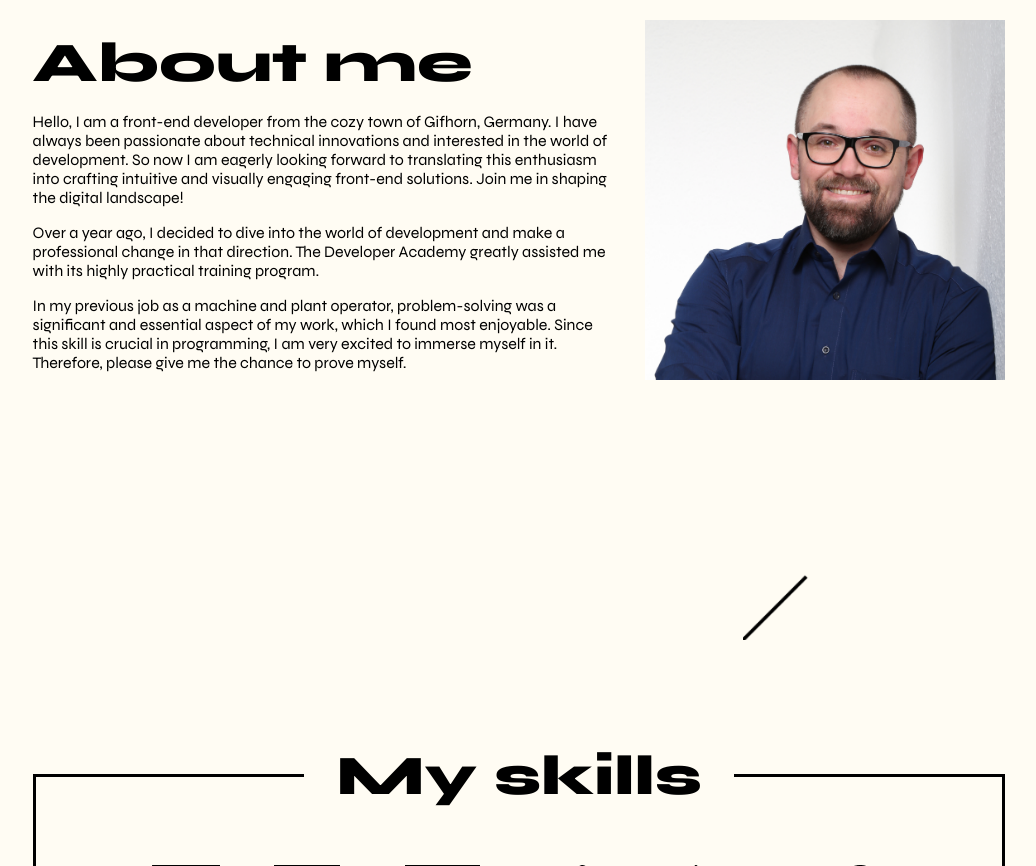
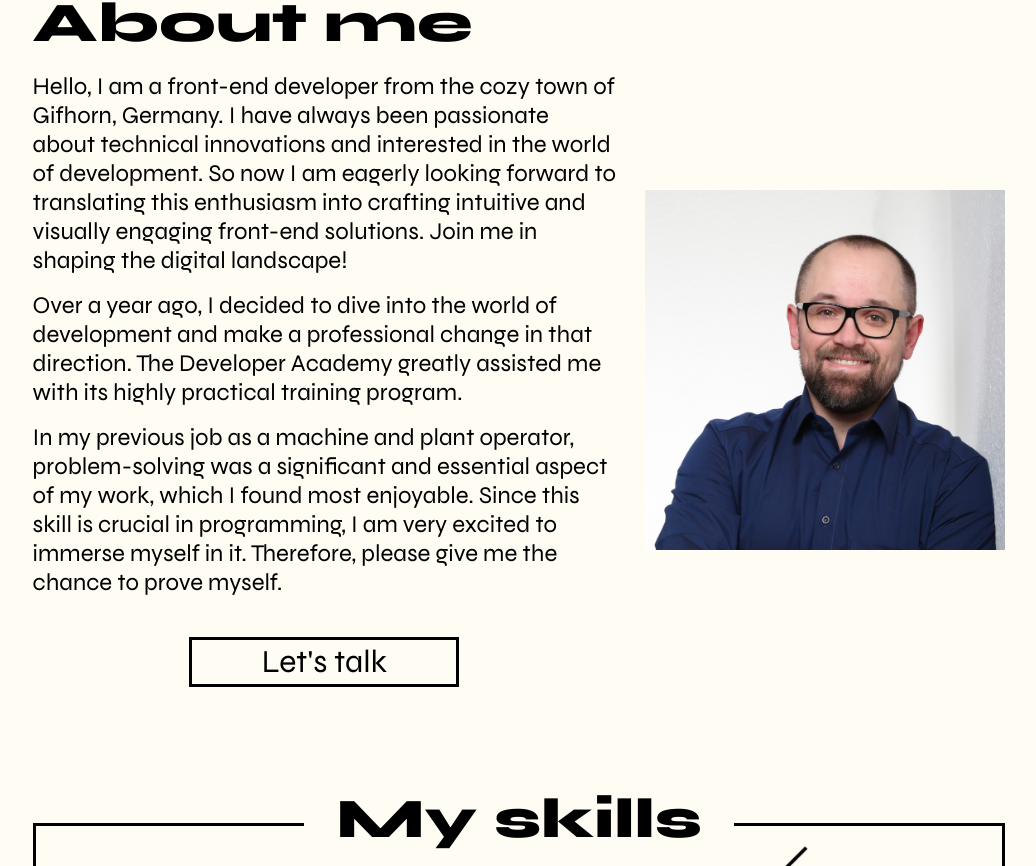
Before and after one commit to AlexD1987/myPortfolio, an Angular app: page / in a window 1280 px wide. Shown: the part 834-1700 px from the top of the page, without its empty margins (121-1157 px from the left). Built offline with nearby package versions, Linux system fonts and the light colour scheme.

Commit message:
update animations

```diff
--- a/src/app/about-me/about-me.component.html
+++ b/src/app/about-me/about-me.component.html
@@ -1,10 +1,24 @@
 <div class="aboutSection">
   <div class="aboutMe">
     <div class="aboutDescription">
-      <h3>About me</h3>
-      <span>Hello, I am a front-end developer from the cozy town of Gifhorn, Germany. I have always been passionate about technical innovations and interested in the world of development. So now I am eagerly looking forward to translating this enthusiasm into crafting intuitive and visually engaging front-end solutions. Join me in shaping the digital landscape!</span>
-      <span>Over a year ago, I decided to dive into the world of development and make a professional change in that direction. The Developer Academy greatly assisted me with its highly practical training program.</span>
-      <span>In my previous job as a machine and plant operator, problem-solving was a significant and essential aspect of my work, which I found most enjoyable. Since this skill is crucial in programming, I am very excited to immerse myself in it. Therefore, please give me the chance to prove myself.</span>
+      <div class="aboutText">
+        <h3>About me</h3>
+        <span>Hello, I am a front-end developer from the cozy town of Gifhorn, Germany. I have always been passionate
+          about technical innovations and interested in the world of development. So now I am eagerly looking forward to
+          translating this enthusiasm into crafting intuitive and visually engaging front-end solutions. Join me in
+          shaping the digital landscape!</span>
+        <span>Over a year ago, I decided to dive into the world of development and make a professional change in that
+          direction. The Developer Academy greatly assisted me with its highly practical training program.</span>
+        <span>In my previous job as a machine and plant operator, problem-solving was a significant and essential aspect
+          of my work, which I found most enjoyable. Since this skill is crucial in programming, I am very excited to
+          immerse myself in it. Therefore, please give me the chance to prove myself.</span>
+      </div>
+      <a href="https://twitter.com/Dave_Conner" class="btn btn-1">
+        <svg>
+          <rect x="0" y="0" fill="none" width="100%" height="100%"/>
+        </svg>
+       Let's talk
+      </a>
     </div>
     <div class="aboutImage">
       <img src="../../assets/images/3.jpg" alt="">
@@ -12,7 +26,7 @@
   </div>
   <div class="skillsArrow">
     <div class="skillArrowAnimation">
-        <img class="runway" src="../../assets/images/arrow_angle.png" alt="">
+      <img class="runway" src="../../assets/images/arrow_angle.png" alt="">
     </div>
   </div>
 </div>
--- a/src/app/about-me/about-me.component.scss
+++ b/src/app/about-me/about-me.component.scss
@@ -1,10 +1,11 @@
 .aboutSection {
+  padding-top: 100px;
   width: 100%;
   height: 100vh;
   display: flex;
   flex-direction: column;
   justify-content: center;
-  gap: 100px;
+
 }
 
 .aboutMe {
@@ -17,9 +18,17 @@
   .aboutDescription {
     width: 60%;
     display: flex;
+    justify-content: center;
+    flex-direction: column;
+    align-items: center;
+    gap: 40px;
+
+    .aboutText {
+      display: flex;
       flex-direction: column;
       justify-content: flex-start;
       gap: 16px;
+    }
 
     h3 {
       margin-block-start: 0;
@@ -30,12 +39,20 @@
     display: flex;
     justify-content: center;
     align-items: center;
+    background-position: center center;
+    transition: .5s cubic-bezier(.5, .03, .41, 1);
+
     img {
       width: 360px;
       height: auto;
       aspect-ratio: 1 / 1;
       object-fit: cover;
       object-position: top;
+    }
+
+    &:hover {
+      transform: translate(15px, -15px);
+      transition: .5s cubic-bezier(.5, .03, .41, 1);
     }
   }
 }
@@ -60,3 +77,78 @@
     }
   }
 }
+
+.btn {
+  color: black;
+  cursor: pointer;
+  // display: block;
+  font-size: 32px;
+  font-family: 'Syne';
+  font-weight: 400;
+  line-height: 50px;
+  max-width: 270px;
+  position: relative;
+  text-decoration: none;
+  text-align: center;
+  width: 100%;
+
+  //   @media(min-width: 400px) {
+  //     display: inline-block;
+  //     margin-right: 2.5em;
+
+  //     &:nth-of-type(even) {
+  //       margin-right: 0;
+  //     }
+  //   }
+
+  @media(min-width: 600px) {
+
+    margin: 0 1em 2em;
+
+    //     &:nth-of-type(even) {
+    //       margin-right: 2.5em;
+    //     }
+
+    //     &:nth-of-type(5) {
+    //       margin-right: 0;
+    //     }
+
+  }
+
+  &:hover {
+    text-decoration: none;
+  }
+
+}
+
+.btn-1 {
+  background: transparent;
+  font-weight: 100;
+
+  svg {
+    height: 50px;
+    left: 0;
+    position: absolute;
+    width: 100%;
+  }
+
+  rect {
+    fill: none;
+    stroke: black;
+    stroke-width: 6;
+    stroke-dasharray: 422, 0;
+    transition: all 0.35s linear;
+  }
+
+  &:hover {
+    background: transparent;
+    font-weight: 600;
+
+    rect {
+      stroke-width: 6;
+      stroke-dasharray: 15, 310;
+      stroke-dashoffset: 48;
+      transition: all 1.2s cubic-bezier(0.19, 1, 0.22, 1);
+    }
+  }
+}
--- a/src/app/skills/skills.component.scss
+++ b/src/app/skills/skills.component.scss
@@ -32,7 +32,7 @@
     position: absolute;
     margin-block-start: 0;
     margin-block-end: 0;
-    margin-top: -32px;
+    margin-top: -38px;
   }
 
   .skillIcons {
@@ -44,13 +44,14 @@
     align-items: center;
     justify-content: center;
     flex-wrap: wrap;
-    gap: 54px;
+    gap: 32px;
 
     .singleIcon {
       display: flex;
       flex-direction: column;
       align-items: center;
       gap: 8px;
+      width: 146px;
 
       .iconText {
         font-weight: 500;
--- a/src/styles.scss
+++ b/src/styles.scss
@@ -75,12 +75,23 @@ body {
 h1,
 h2,
 h3,
-span {
+span,
+button {
   font-family: 'Syne';
+  font-size: 24px;
+
+  &:hover {
+    cursor: default;
+  }
 }
 
 h3 {
   font-size: 56px;
   font-weight: 800;
   margin-block-end: 0;
+
+  &:hover {
+    color: #FF9900;
+    cursor: default;
+  }
 }
```
Lines whose indentation alone changed are shown as unchanged.
